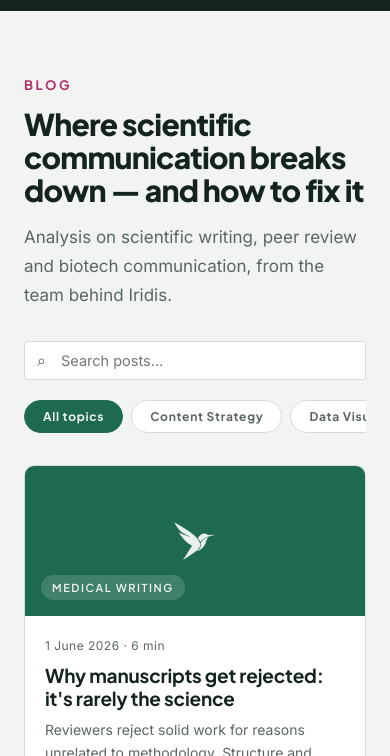
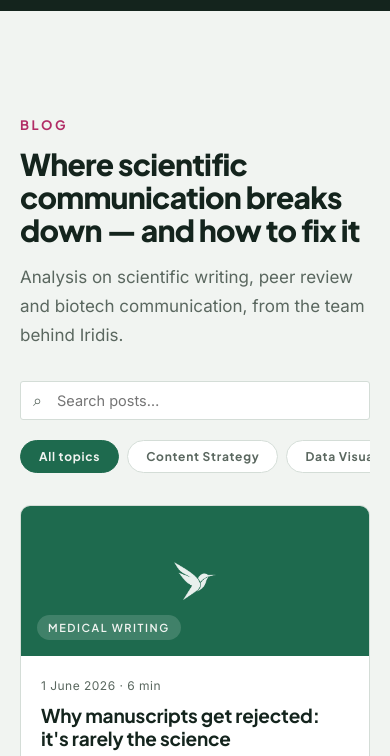
Before and after one commit to biomartinperezjoan/iridis-site, an Eleventy site: page src/blog/index.njk in a window 390 px wide. Shown: the part 53-809 px from the top of the page. Built offline with nearby package versions, Linux system fonts and the light colour scheme; Eleventy itself is replaced by a stand-in of ours; files that its build step writes are made by us from their sources.

Commit message:
Update styles.css

```diff
--- a/src/css/styles.css
+++ b/src/css/styles.css
@@ -842,9 +842,19 @@ h3, .h3 {
 }
 
 @media (max-width: 860px) {
-  .scroll-down-btn { display: none !important; }
-  .page-dots { right: var(--sp-3); gap: 8px; padding: 10px 7px; }
-  .page-dots .dot { width: 7px; height: 7px; }
+  /* ── Free scroll on mobile: no panel snapping, natural heights ── */
+  html { scroll-snap-type: none; }
+  .panel {
+    min-height: 0;
+    scroll-snap-align: none; scroll-snap-stop: normal;
+    padding: var(--sp-12) var(--sp-5);
+  }
+  .panel:first-child { padding-top: calc(var(--nav-h) + var(--sp-10)); }
+  .panel-with-footer { padding-bottom: 0; }
+  .panel-with-footer .panel-inner { padding-bottom: var(--sp-10); }
+
+  /* hide the desktop scroll indicators entirely */
+  .page-dots, .scroll-down-btn { display: none !important; }
 
   /* ── Work on mobile: each page = 3 cards stacked, swipe for next 3 ── */
   /* Drop the fixed one-screen height so cards get real vertical room. */
```
